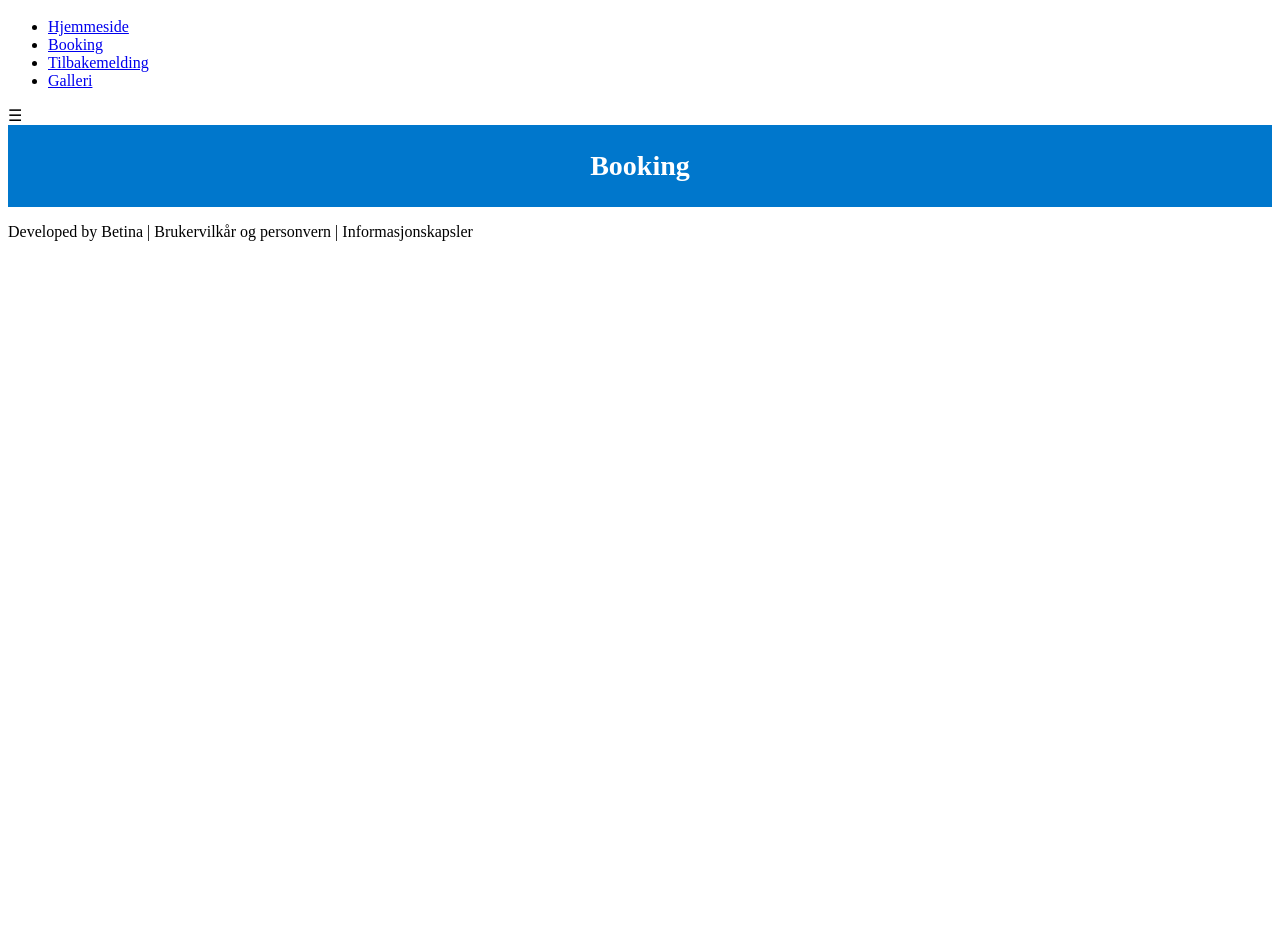
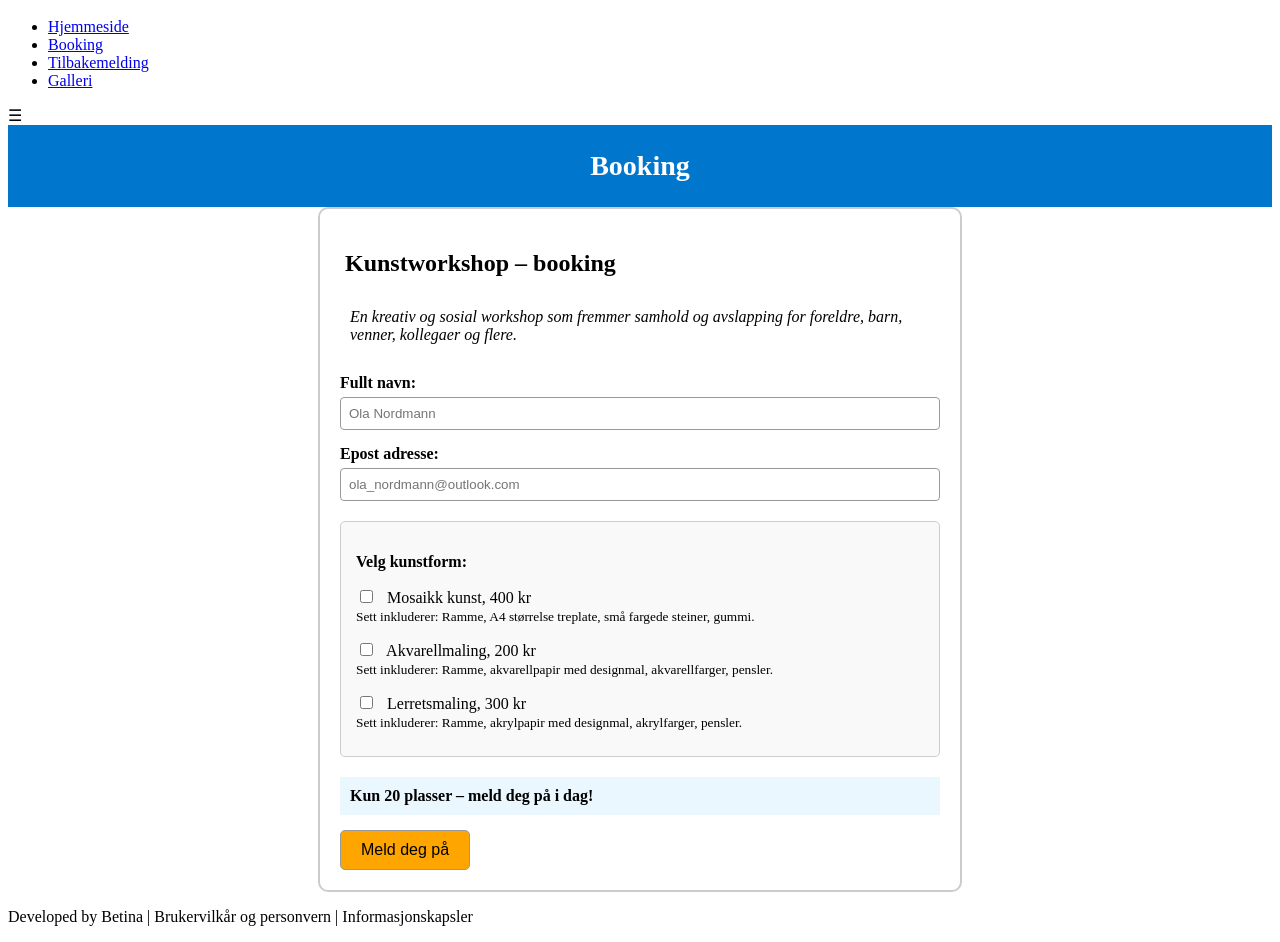
Before and after one commit to Betina9/Craftsvilla, a plain HTML site: page booking.html in a window 1280 px wide. Shown: the part 1034-1976 px from the top of the page. Before the commit the page ends 1291 px from the top, so only its background shows below. Drawn offline with Linux system fonts and the light colour scheme.

Commit message:
La inn skjema for booking

```diff
--- a/booking.html
+++ b/booking.html
@@ -23,6 +23,61 @@
       <div class="seksjon-tittel">
         <h1>Booking</h1>
       </div>
+      <div class="skjema-container">
+        <h1>Kunstworkshop – booking</h1>
+        <em
+          >En kreativ og sosial workshop som fremmer samhold og avslapping for
+          foreldre, barn, venner, kollegaer og flere.</em
+        >
+
+        <form>
+          <label for="navn">Fullt navn:</label>
+          <input type="text" id="navn" name="navn" placeholder="Ola Nordmann" />
+
+          <label for="epost">Epost adresse:</label>
+          <input
+            type="email"
+            id="epost"
+            name="epost"
+            placeholder="ola_nordmann@outlook.com"
+          />
+
+          <div class="valgseksjon">
+            <p><strong>Velg kunstform:</strong></p>
+
+            <label>
+              <input type="checkbox" name="kunstform" value="mosaikk" />
+              Mosaikk kunst, 400 kr<br />
+              <small
+                >Sett inkluderer: Ramme, A4 størrelse treplate, små fargede
+                steiner, gummi.</small
+              >
+            </label>
+
+            <label>
+              <input type="checkbox" name="kunstform" value="akvarell" />
+              Akvarellmaling, 200 kr<br />
+              <small
+                >Sett inkluderer: Ramme, akvarellpapir med designmal,
+                akvarellfarger, pensler.</small
+              >
+            </label>
+
+            <label>
+              <input type="checkbox" name="kunstform" value="lerret" />
+              Lerretsmaling, 300 kr<br />
+              <small
+                >Sett inkluderer: Ramme, akrylpapir med designmal, akrylfarger,
+                pensler.</small
+              >
+            </label>
+          </div>
+
+          <div class="info-boks">Kun 20 plasser – meld deg på i dag!</div>
+
+          <button type="submit">Meld deg på</button>
+        </form>
+      </div>
     </main>
     <footer>
       <p>
```
